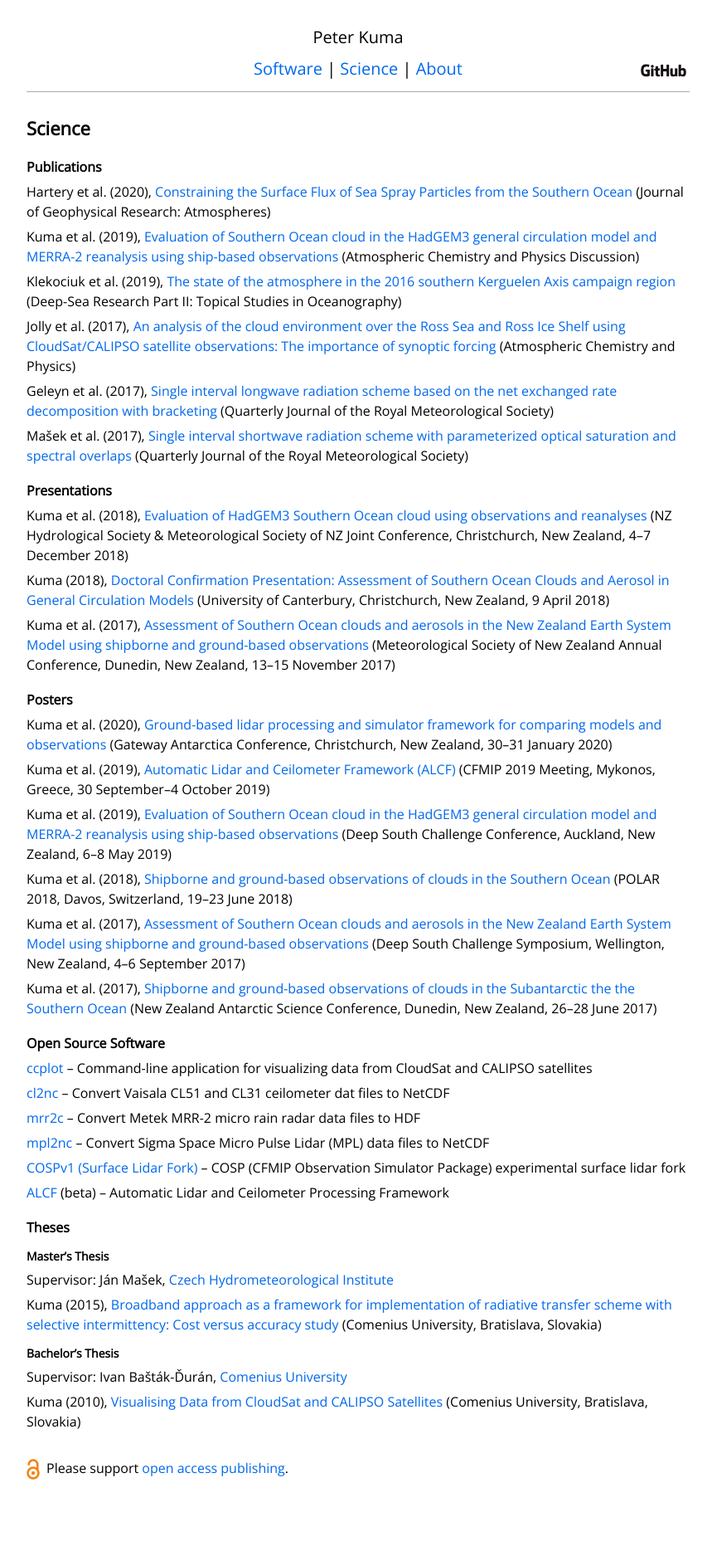
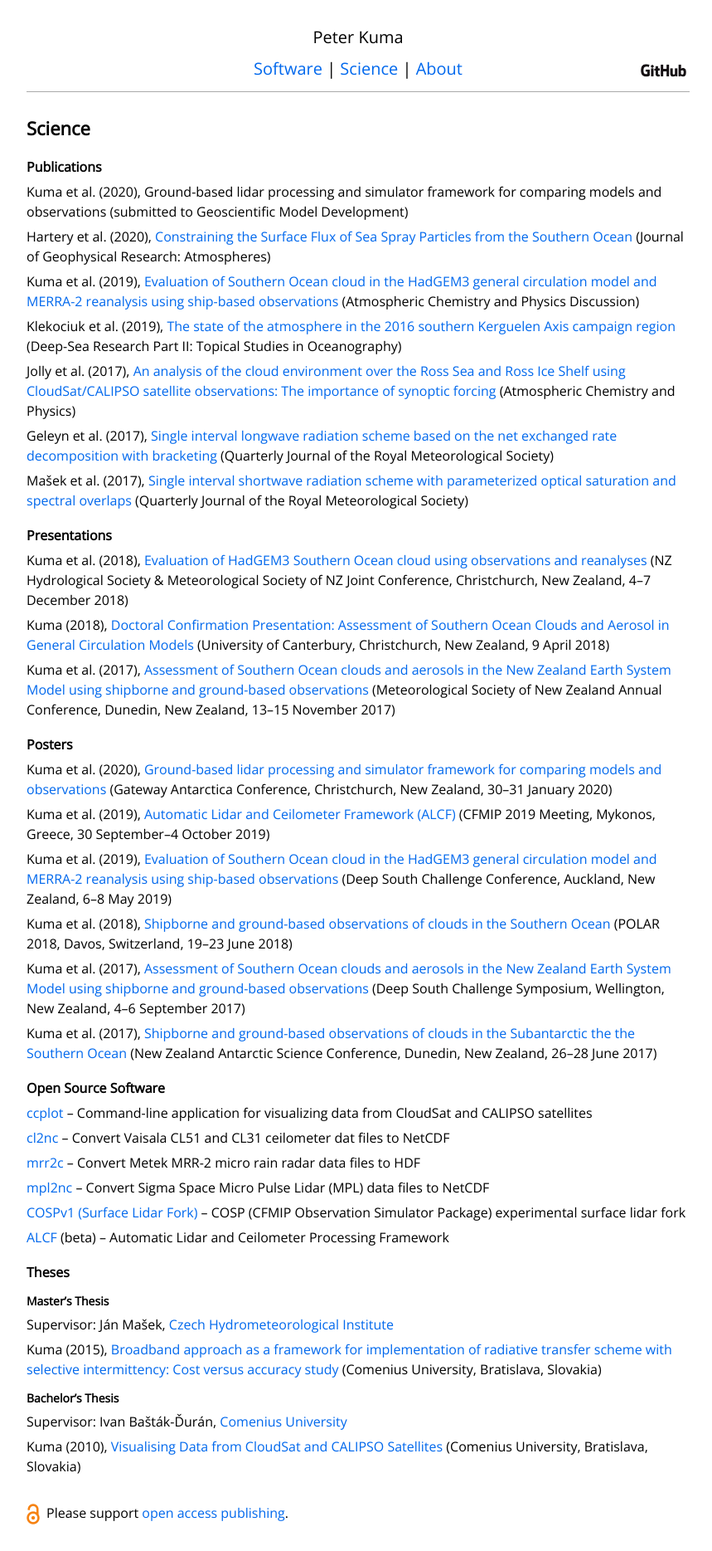
Before and after one commit to peterkuma/peterkuma.net, a Jekyll site: the page built from science/index.md, in a window 1280 px wide. Shown: the whole page at 83% size, without its empty margins (208-1067 px from the left). Built offline with Jekyll 4.4.1, drawn with Linux system fonts in a browser that asks for light colours; before the commit the page ends 1815 px from its top, so only the background shows below that.

Commit message:
Add GMD 2020 paper

```diff
--- a/science/index.md
+++ b/science/index.md
@@ -6,6 +6,8 @@ layout: default
 # Science
 
 ## Publications
+
+Kuma et al. (2020), Ground-based lidar processing and simulator framework for comparing models and observations (submitted to Geoscientific Model Development)
 
 Hartery et al. (2020), [Constraining the Surface Flux of Sea Spray Particles from the Southern Ocean](https://agupubs.onlinelibrary.wiley.com/doi/10.1029/2019JD032026) (Journal of Geophysical Research: Atmospheres)
 
```
